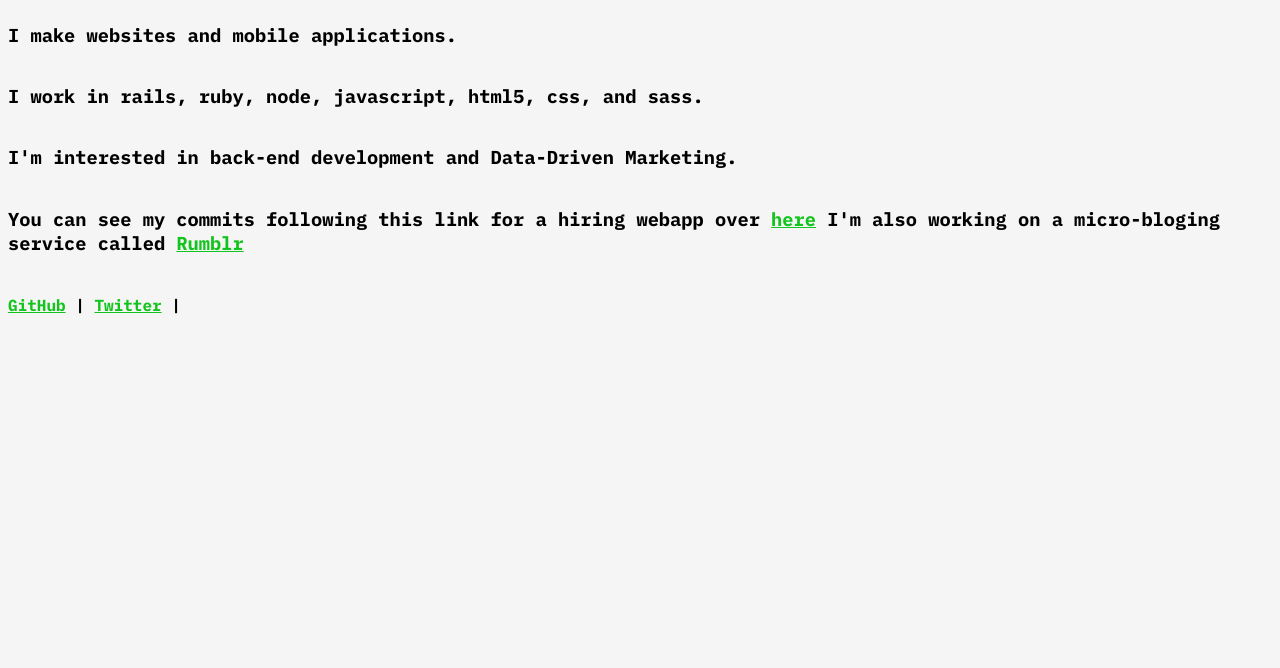
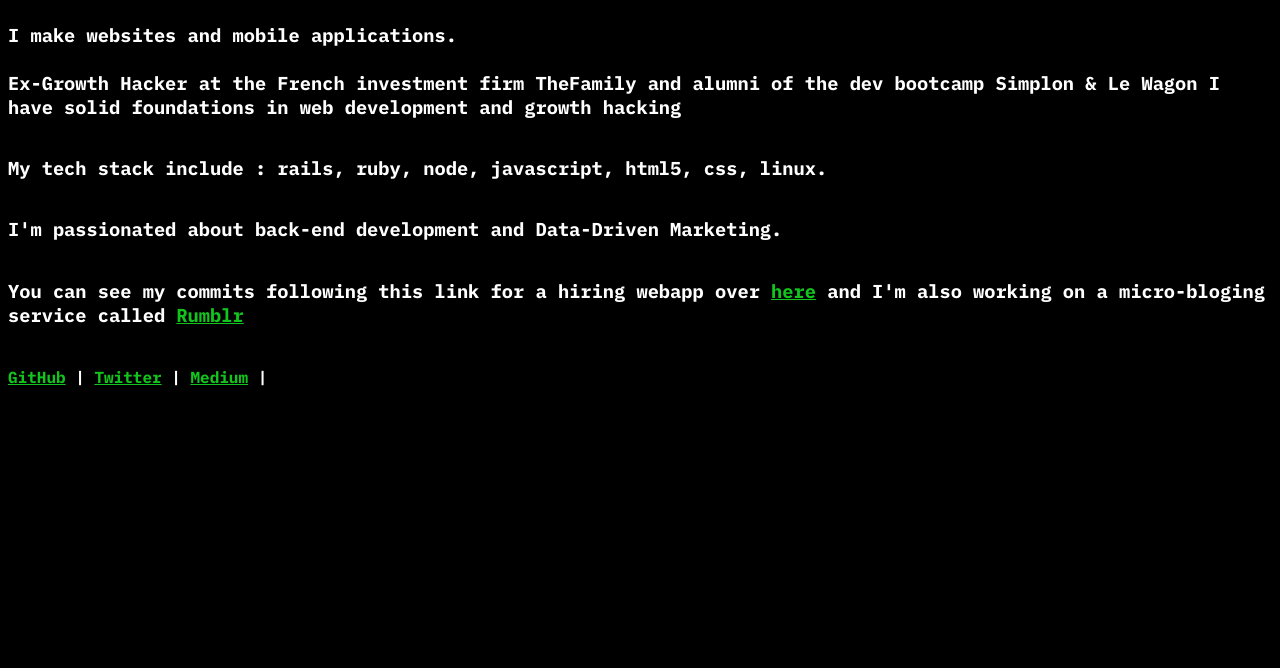
Before and after one commit to JeanHugueskab/portfolio, a plain HTML site: page index.html in a window 1280 px wide. Shown: the part 132-800 px from the top of the page. Drawn offline with Linux system fonts and the light colour scheme.

Commit message:
odif cname

```diff
--- a/index.html
+++ b/index.html
@@ -39,21 +39,23 @@
     </section>
 
     <section class="content">
-      <h3>I make websites and mobile applications.</h3>
-
         <h3>
-       I work in rails, ruby, node, javascript, html5, css, and
-        sass.
+            I make websites and mobile applications.<br /><br />
+            Ex-Growth Hacker at the French investment firm TheFamily and alumni of the dev bootcamp Simplon & Le Wagon I have solid foundations in web development and growth hacking
         </h3>
 
         <h3>
-          I'm interested in back-end development and Data-Driven Marketing.
+            My tech stack include :  rails, ruby, node, javascript, html5, css, linux.
+        </h3>
+
+      <h3>
+          I'm passionated about back-end development and Data-Driven Marketing.
       </h3>
 
    <h3>
           You can see my commits following this link for a hiring webapp
             over <a href="https://github.com/Christoph0709/hireme/commits?author=JeanHugueskab">here</a>
-              I'm also working on a micro-bloging service called <a href="https://github.com/JeanHugueskab/Rumblr">Rumblr</a>
+              and I'm also working on a micro-bloging service   called <a href="https://github.com/JeanHugueskab/Rumblr">Rumblr</a>
 </h3>
     </section>
 
@@ -61,6 +63,7 @@
         <h4>
             <a href="https://github.com/JeanHugueskab">GitHub</a> |
             <a href="https://twitter.com/JHKabuiku">Twitter</a> |
+            <a href=" https://medium.com/@JHKabuiku">Medium</a> |
 
         </h4>
     </section>
--- a/style.css
+++ b/style.css
@@ -1,5 +1,5 @@
 * {
-    background-color: whitesmoke;
+    background-color: black;
 }
 
 body {
@@ -8,6 +8,7 @@
 
 h1, h3, h4 {
     font-family: 'IBM Plex Mono', monospace;
+    color : white;
 }
 
 a {
```
Also changed, not shown: 1 other file. Lines whose indentation alone changed are shown as unchanged.
